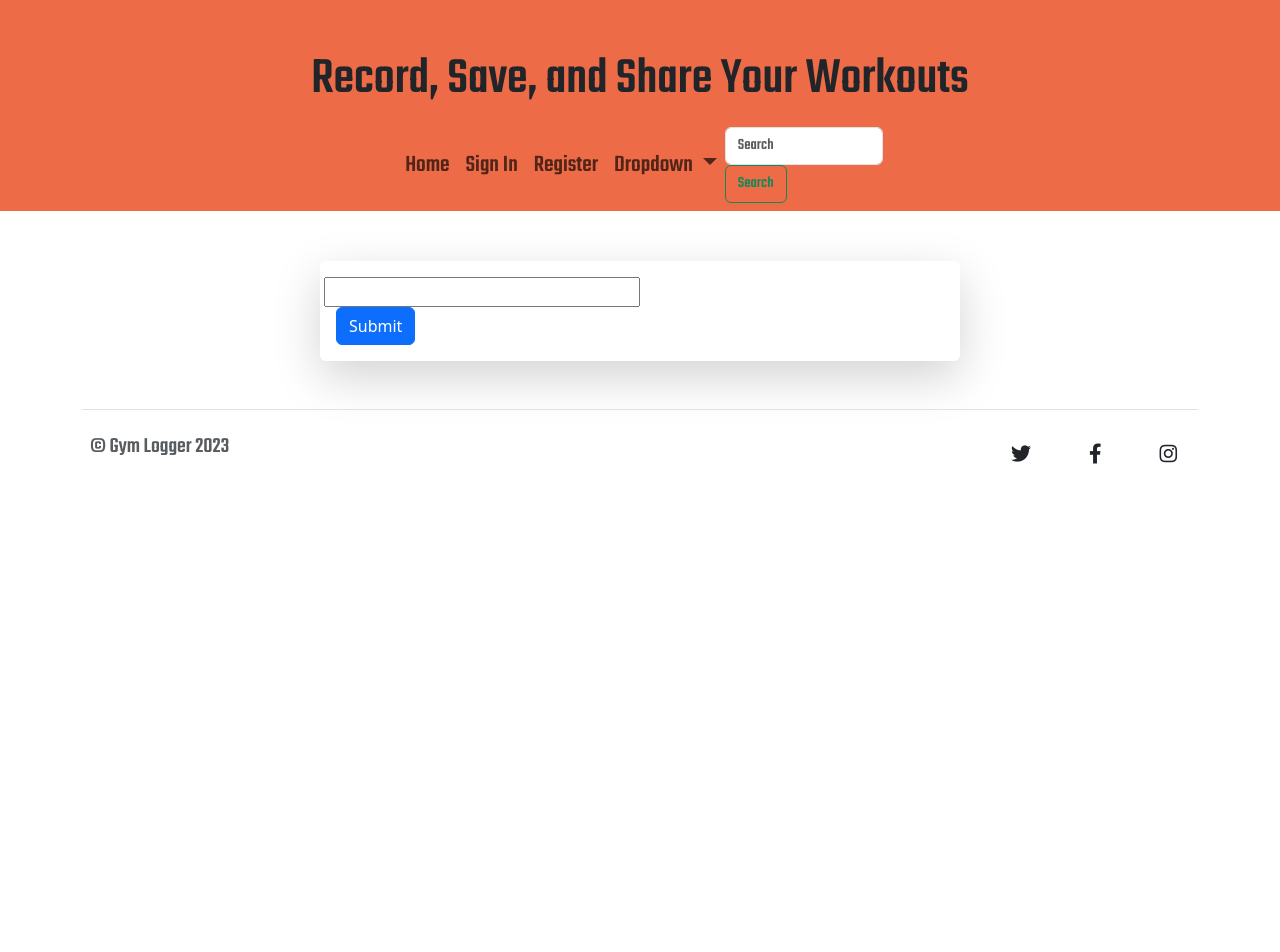
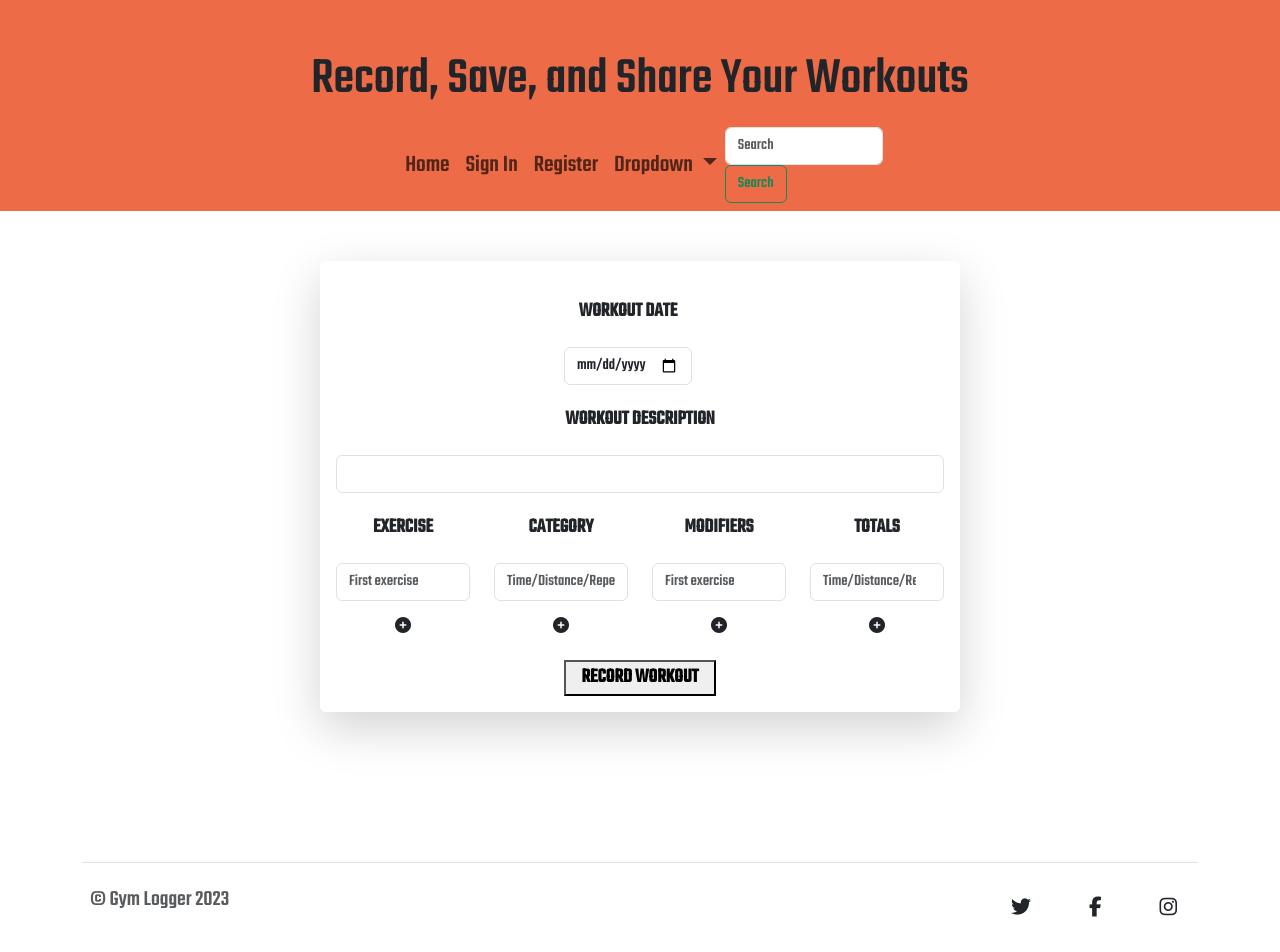
Before and after one commit to HawesJM/gym-logger, a Flask app: page /record_workout in a window 1280 px wide. Shown: the part 201-1153 px from the top of the page. Before the commit the page ends 665 px from the top, so only its background shows below. Run offline with Flask 3, Linux system fonts and the light colour scheme; some libraries are stand-ins or nearby versions.

Commit message:
add workout form fields

```diff
--- a/run.py
+++ b/run.py
@@ -30,26 +30,10 @@ def workouts():
     return render_template("workouts.html", workouts=workouts)
 
 
-
 @app.route("/categories")
 def categories():
     categories = list(mongo.db.categories.find().sort("category_name", 1))
     return render_template("categories.html", categories=categories)
-
-
-
-@app.route("/add_category", methods=["GET", "POST"])
-def add_category():
-    if request.method == "POST":
-        category = {
-            "category_name": request.form.get("category_name")
-        }
-        mongo.db.categories.insert_one(category)
-        flash("New Category Added")
-        return redirect(url_for("add_category"))
-
-    return render_template("add_category.html")
-
 
 
 @app.route("/register",  methods=["GET", "POST"])
@@ -128,15 +112,55 @@ def sign_out():
 def record_workout():
     if request.method == "POST":
         logged_workout = {
-            "workout_description": request.form.get("workout_description").lower(),
-            "created_by": session["user"]
+            "date": request.form.get("workout-date"),
+            "workout_description": request.form.get("workout-description").lower(),
+            "created_by": session["user"],
+            "exercise": request.form.get("exercise").lower(),
+            "category": request.form.get("category").lower(),
+            "modifier": request.form.get("modifier").lower(),
+            "total": request.form.get(str("total")).lower(),
+
+        }
+        logged_exercise = {
+            "exercise": request.form.get("exercise"),
+            "created_by": session["user"],
+        }
+
+        logged_category = {
+            "category": request.form.get("category"),
+            "created_by": session["user"],
         }
         mongo.db.workouts.insert_one(logged_workout)
+        mongo.db.exercises.insert_one(logged_exercise)
+        mongo.db.categories.insert_one(logged_category)
         flash("Workout successfully logged!")
         return redirect(url_for("profile", username=session["user"]))
 
     return render_template("record_workout.html")
 
+
+@app.route("/add_category", methods=["GET", "POST"])
+def add_category():
+    if request.method == "POST":
+        category = {
+            "category": request.form.get("category")
+        }
+        mongo.db.categories.insert_one(category)
+        flash("New Category Added")
+
+    return render_template("add_workout.html")
+
+@app.route("/add_exercise", methods=["GET", "POST"])
+def add_exercise():
+    if request.method == "POST":
+        exercise = {
+            "exercise": request.form.get("exercise")
+        }
+        mongo.db.categories.insert_one(exercise)
+        flash("New Exercise Added")
+
+    return render_template("add_workout.html")
+
 if __name__ == "__main__":
     app.run(host=os.environ.get("IP"),
             port=int(os.environ.get("PORT")),
--- a/static/css/style.css
+++ b/static/css/style.css
@@ -213,10 +213,33 @@ h3 {
 /* workout record page styles */
 
 #workout-record-container {
-    background-color: fuchsia;
     margin-top: 50px;
     margin-left: auto;
     margin-right: auto;
+    font-family: teko, sans-serif;
+    text-align: center;
+}
+
+#workout-record-container label {
+    font-family: teko, sans-serif;
+    font-size: 20px;
+    padding-top: 20px;
+    padding-bottom: 20px;
+    text-transform: uppercase;
+    font-weight: 1000;
+}
+
+#date-picker {
+    margin-left: auto;
+    margin-right: auto;
+}
+
+#workout-record-container button {
+    font-family: teko, sans-serif;
+    font-size: 20px;
+    text-transform: uppercase;
+    font-weight: 1000;
+    margin-top: 20px;
 }
 
 /* profile page styles */
--- a/templates/base.html
+++ b/templates/base.html
@@ -7,7 +7,7 @@
     <meta http-equiv="X-UA-Compatible" content="ie=edge" />
     <meta name="viewport" content="width=device-width, initial-scale=1.0" />
     <link rel="stylesheet" type="text/css" href="https://cdn.jsdelivr.net/npm/bootstrap@5.3.0/dist/css/bootstrap.min.css"/>
-    <link rel="stylesheet" href="https://cdnjs.cloudflare.com/ajax/libs/font-awesome/5.15.4/css/all.min.css" />
+    <link rel="stylesheet" href="https://cdnjs.cloudflare.com/ajax/libs/font-awesome/6.5.1/css/all.min.css"/>
     <link rel="preconnect" href="https://fonts.googleapis.com" />
     <link rel="preconnect" href="https://fonts.gstatic.com" crossorigin />
     <link href="https://fonts.googleapis.com/css2?family=Roboto&family=Teko:wght@300;500&display=swap"
--- a/templates/record_workout.html
+++ b/templates/record_workout.html
@@ -1,16 +1,49 @@
 {% extends "base.html" %}
 {% block content %}
 
-<div id="workout-record-container" class = "col-sm-12 col-md-6 shadow-lg p-3 mb-5 bg-white rounded">
-    <form class="col-sm-12" method="POST" action="{{url_for('record_workout')}}">
-        <div class = "row">
-            <input type="text" class = "input-field col-sm-6" id="workout_description" name="workout_description" minlength="5" maxlength="200">
-            </input>
-        </div>
-        <div class="col-sm-12 col-md-6">
-            <button type="submit" class="btn btn-primary">Submit</button>
-        </div>
-    </form>
+<div id="workout-record-container" class="col-sm-12 col-md-6 shadow-lg p-3 mb-5 bg-white rounded">
+  <form class="row" method="POST" action="{{url_for('record_workout')}}">
+    <div class="form-row row">
+      <div id="date-picker" class="col-sm-12 col-md-3">
+        <label for="workout-date">Workout Date</label>
+        <input id="workout-date" name="workout-date" class="form-control" type="date" />
+      </div>
+    </div>
+    <div class="col-md-12">
+      <label for="workout-description">Workout Description</label>
+      <input type="text" class="form-control" id="workout-description" name="workout-description" minlength="5"
+        maxlength="200" required>
+      </input>
+    </div>
+    <div class="form-group col-md-3">
+      <label for="exercise">Exercise</label>
+      <input type="text" class="form-control" id="exercise" name="exercise" placeholder="First exercise" required>
+      <i class="fa fa-plus-circle">
+      </i>
+    </div>
+    <div class="form-group col-md-3">
+      <label for="category">Category</label>
+      <input type="text" class="form-control" id="category" name="category" placeholder="Time/Distance/Repetitions">
+      <i class="fa fa-plus-circle">
+      </i>
+    </div>
+    <div class="form-group col-md-3">
+      <label for="modifier">Modifiers</label>
+      <input type="text" class="form-control" id="modifier" name="modifier" placeholder="First exercise" required>
+      <i class="fa fa-plus-circle">
+      </i>
+    </div>
+    <div class="form-group col-md-3">
+      <label for="total">Totals</label>
+      <input type="number" class="form-control" id="total" name="total" placeholder="Time/Distance/Repetitions">
+      <i class="fa fa-plus-circle">
+      </i>
+    </div>
+    <div>
+      <button type="submit" class="col-sm-12 col-md-3">Record Workout</button>
+    </div>
+</div>
+</form>
 </div>
 
 {% endblock %}
```
Also changed, not shown: .gitpod.yml (added).
